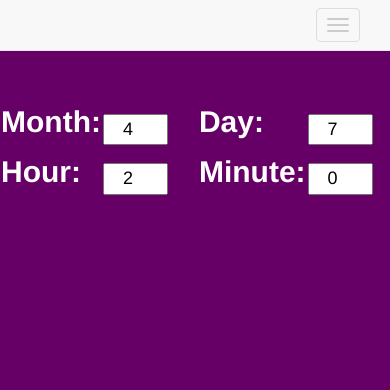
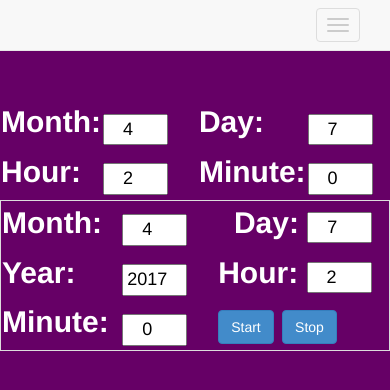
Before and after one commit to gittyhub86/countdown-stopwatch, a plain HTML site: page index.html in a window 390 px wide. Shown: the top 390 px of the page. Drawn offline with Linux system fonts and the light colour scheme.

Commit message:
Add responsive table and empty responsive.css

```diff
--- a/index.html
+++ b/index.html
@@ -7,9 +7,9 @@
   <meta http-equiv="Content-Type" content="text/html; charset=utf-8" />
   <meta name="keywords" content="countdown,count down,timer,stopwatch,stop watch" />
   <meta name="description" content="Countdown to any date and time. Use stopwatch to measure elapsed time" />
-  <link rel="stylesheet" type="text/css"
-    href="./lib/bootstrap/dist/css/bootstrap.min.css" rel="stylesheet" />
+  <link rel="stylesheet" type="text/css" href="./lib/bootstrap/dist/css/bootstrap.min.css" rel="stylesheet" />
   <link rel="stylesheet" type="text/css" href="css/styles.css" />
+  <link rel="stylesheet" type="text/css" href="css/responsive.css" />
 </head>
 <body>
   <!-- Navigation header -->
--- a/modules/directives.js
+++ b/modules/directives.js
@@ -13,7 +13,6 @@ function fadeSec() {
 		link: function(scope, element, attrs) {
 			var startOpacity = 0.90;
 			function fadeSecsFunc(decrement) {
-				console.log(startOpacity)
 				if (angular.isNumber(decrement) && decrement > 0) {
 					startOpacity -= decrement;
 					element.css('opacity', startOpacity);
--- a/templates/main.html
+++ b/templates/main.html
@@ -87,3 +87,51 @@
     </tr>
   </table>
 </form>
+
+<table class="table-responsive">
+    <tr>
+      <td>
+        <label>Month: </label>
+      </td>
+      <td>
+        <input name="monthValResponsive" type="number" maxlength="2"
+          max="12" min="1" ng-model="ctrl.monthVal" />
+      </td>
+      <td colspan="2" align="center">
+        <label>Day: </label>
+        <input name="dayValResponsive" type="number" maxlength="2"
+          max="31" min="1" ng-model="ctrl.dateVal" />
+      </td>
+    </tr>
+    <tr>
+      <td>
+        <label>Year: </label>
+      </td>
+      <td>
+        <input name="yearValResponsive" type="number"
+          min="0" ng-model="ctrl.yearVal" />
+      </td>
+      <td colspan="2">
+        <label>Hour: </label>
+        <input name="hourValResponsive" type="number" maxlength="2"
+          max="24" min="0" ng-model="ctrl.hourVal" />
+      </td>
+    </tr>
+    <tr>
+      <td>
+        <label>Minute: </label>
+      </td>
+      <td>
+        <input name="minuteValResponsive" type="number" maxlength="2"
+          max="59" min="0" ng-model="ctrl.minuteVal" />
+      </td>
+      <td class="background-button" colspan="2">
+        <button ng-disabled="ctrl.disableButton" class="btn btn-primary"
+          ng-click="ctrl.countdown()">Start</button>
+        <button class="btn btn-primary"
+          ng-click="ctrl.stopCountdown()">
+          Stop
+        </button>
+      </td>
+    </tr>
+  </table>
```
Also changed, not shown: css/responsive.css (added).
